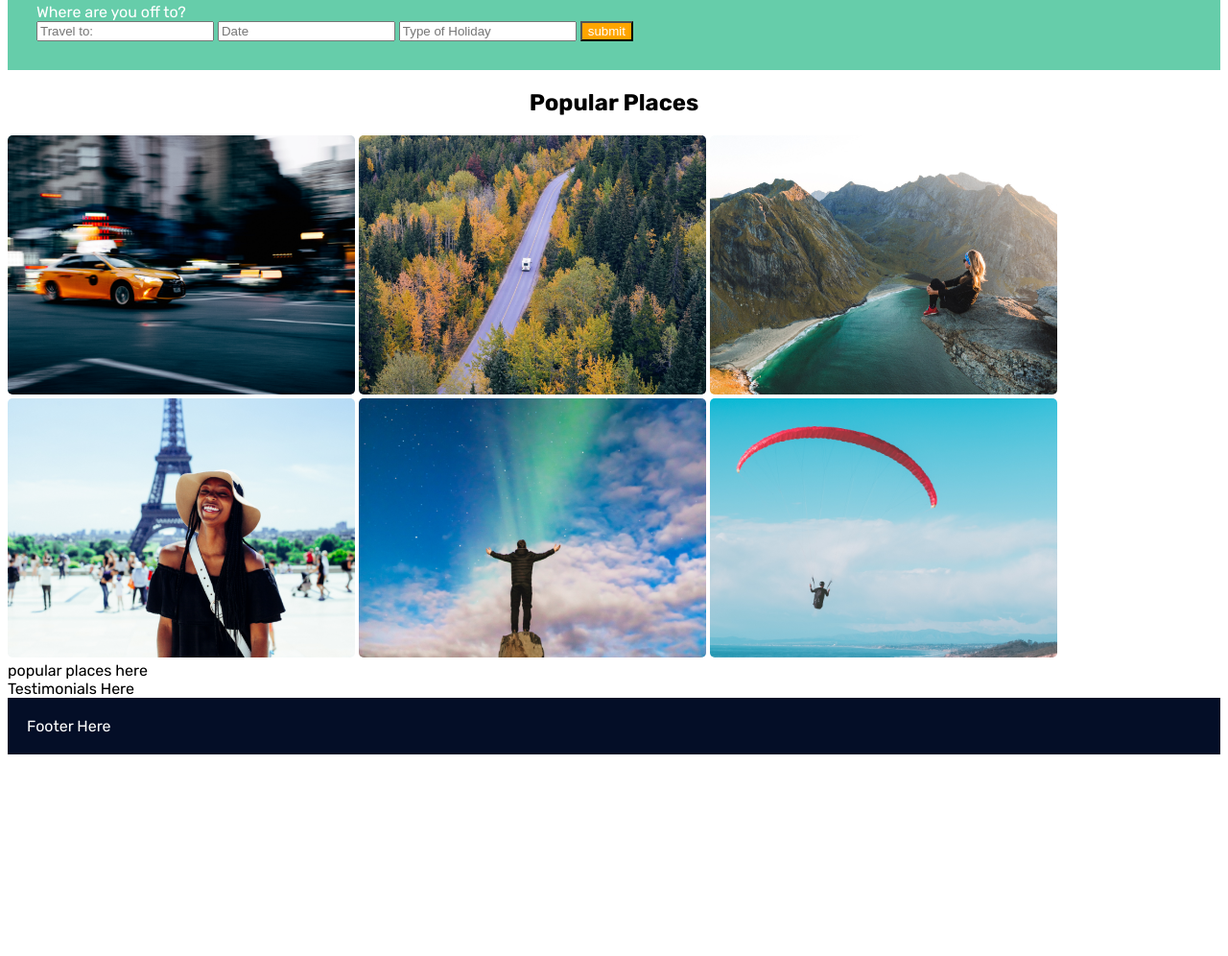
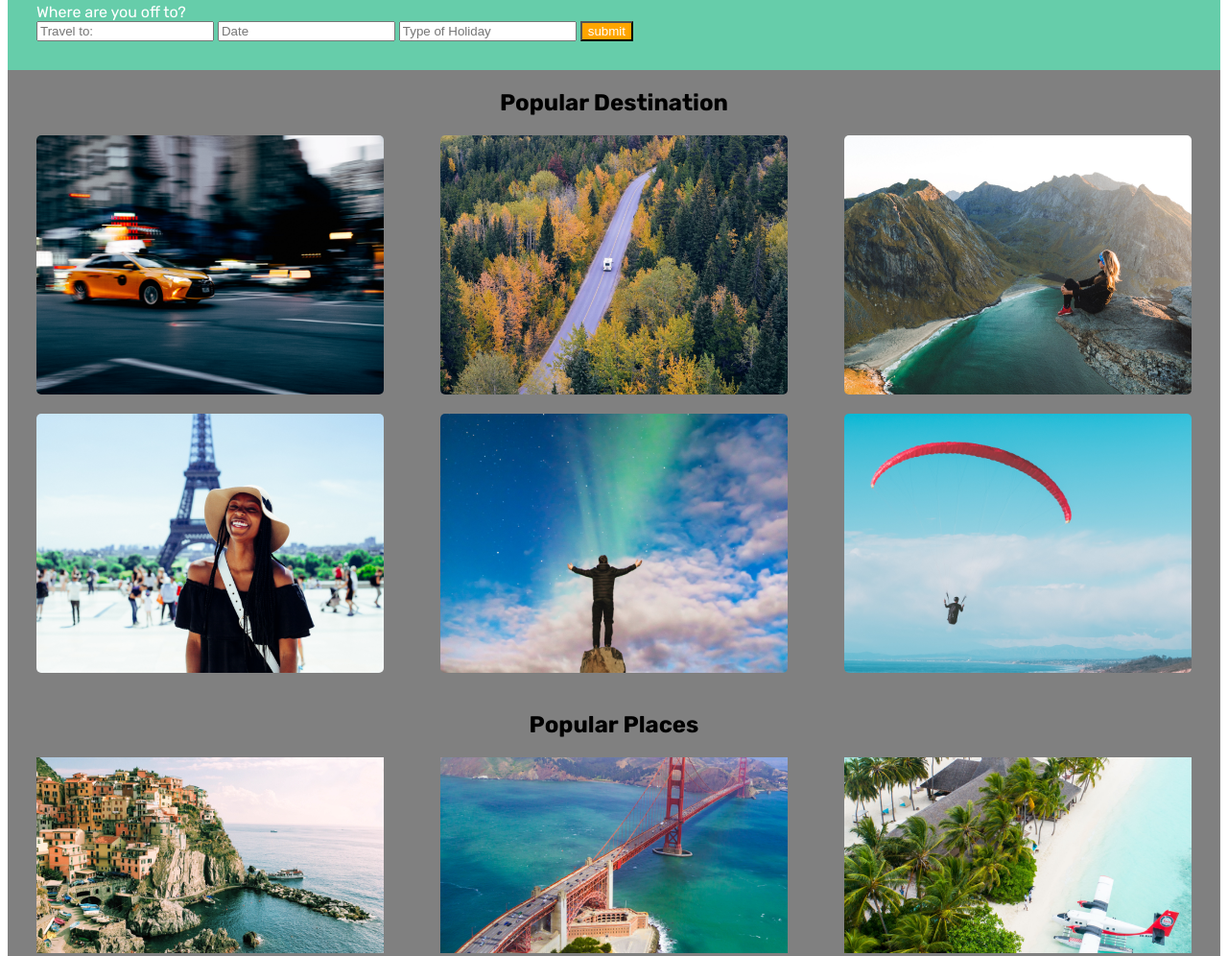
Before and after one commit to NateDawggWoof/grid_and_flexbox_lab, a plain HTML site: page cc_travel_start/index.html in a window 1280 px wide. Shown: the part 438-1434 px from the top of the page at 96% size. Before the commit the page ends 1232 px from the top, so only its background shows below. Drawn offline with Linux system fonts and the light colour scheme.

Commit message:
fix grid, mvp and estension 1 complete

```diff
--- a/cc_travel_start/css/popular.css
+++ b/cc_travel_start/css/popular.css
@@ -4,28 +4,42 @@
 
 }
 
-#c1 {
-    grid-area: center;
+.c1 {
+    grid-area: center1;
 
 }
-#c2 {
-    grid-area: center;
+.c2 {
+    grid-area: center2;
 
 }
-#c3 {
-    grid-area: center;
+.c3 {
+    grid-area: center3;
 
 }
 
-/*
-.center{
-    grid-area: center;
-   */
 
 
 
-.bottom{
-    grid-area: bottom;
+.b1 {
+    grid-area: bottom1;
+    padding: 20px;
+
+}
+
+.b2 {
+    grid-area: bottom2;
+
+}
+
+.b3 {
+    grid-area: bottom3;
+
+}
+
+.popular > img{
+
+align-self: center;
+
 
 }
 
@@ -33,8 +47,9 @@
     display: grid;
     grid-template-areas:
     'top top top'
-    'center center center'
-    'bottom bottom bottom';
-    grid-template-rows: auto auto;
-    grid-template-columns: auto auto;
+    'center1 center2 center3'
+    'bottom1 bottom2 bottom3';
+    grid-template-columns: 3fr 3fr 3fr;
+    justify-items: center;
+    background-color: gray;
 }
--- a/cc_travel_start/index.html
+++ b/cc_travel_start/index.html
@@ -59,23 +59,26 @@
 
         <!-- popular-destination-start  -->
         <section class="popular">
-            <h2>Popular Places</h2>
-        <section class = "center">
-            <img src= img/destination/america.png alt=“America” id = "c1">
-            <img src= img/destination/brazil.png alt=“Brazil” id = "c2" >
-            <img src= img/destination/indonesia.png alt=“Indonesia” id = "c3">
-        </section>
-        <section class="bottom">
-            <img src= img/destination/italy.png alt="Italy" >
-            <img src= img/destination/maldives.png alt=“Maldives” >
-            <img src= img/destination/nepal.png alt=“Nepal” >
-        </section>
+            <h2>Popular Destination</h2>
+            <img src= img/destination/america.png alt=“America” class = "c1">
+            <img src= img/destination/brazil.png alt=“Brazil” class = "c2" >
+            <img src= img/destination/indonesia.png alt=“Indonesia” class = "c3">
+            <img src= img/destination/italy.png alt="Italy" class="b1" >
+            <img src= img/destination/maldives.png alt=“Maldives” class="b2" >
+            <img src= img/destination/nepal.png alt=“Nepal” class = "b3">
         </section>
         <!-- popular-destination-end -->
 
         <!-- popular-places-start -->
         <section class="popular">
-            popular places here
+            <h2>Popular Places</h2>
+            <img src= img/place/california_2.png alt=“california_2” class = "c1">
+            <img src= img/place/california.png alt=“california” class = "c2">
+            <img src= img/place/iceland.png alt=“iceland” class = "c3">
+            <img src= img/place/korola_megna.png alt=“korola_megna” class = "b1">
+            <img src= img/place/london.png alt=“london” class = "b2">
+            <img src= img/place/miami.png alt=“miami” class = "b3">
+
         </section>
         <!-- popular-places-end  -->
 
```
